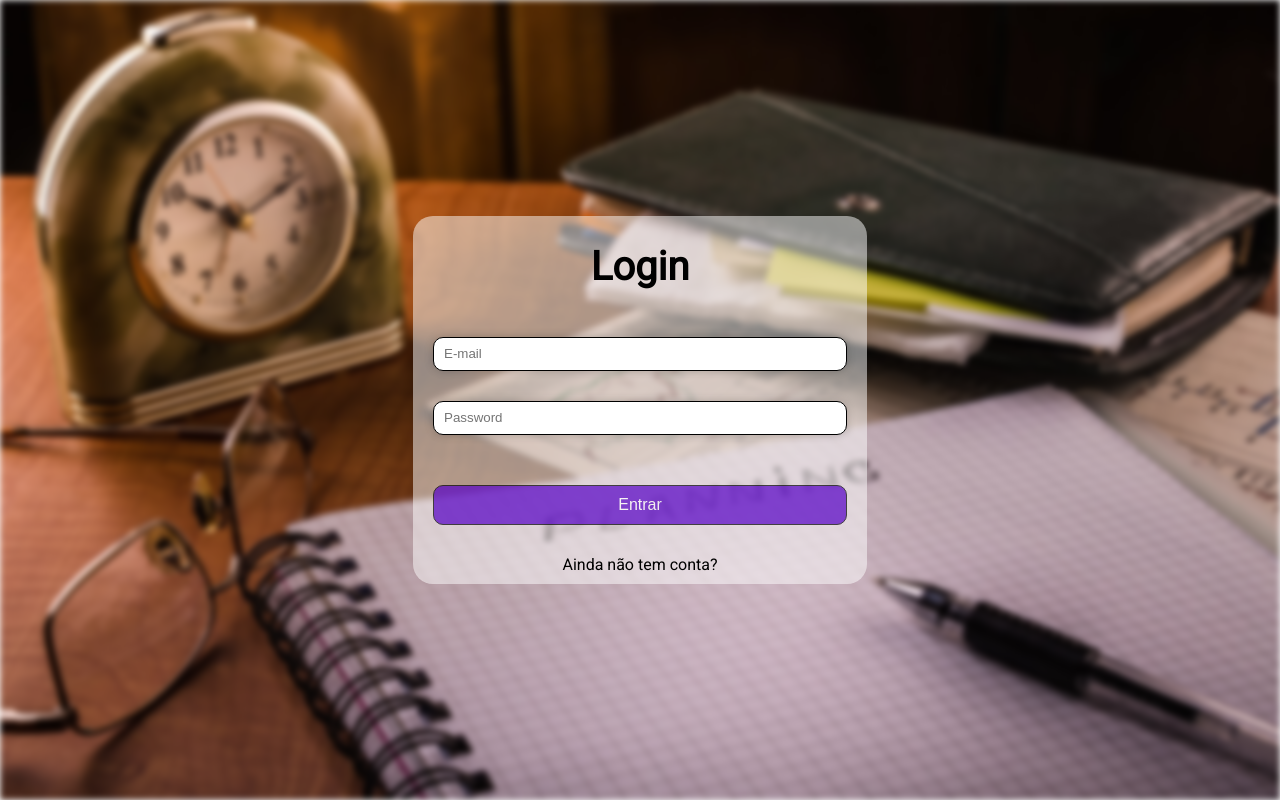
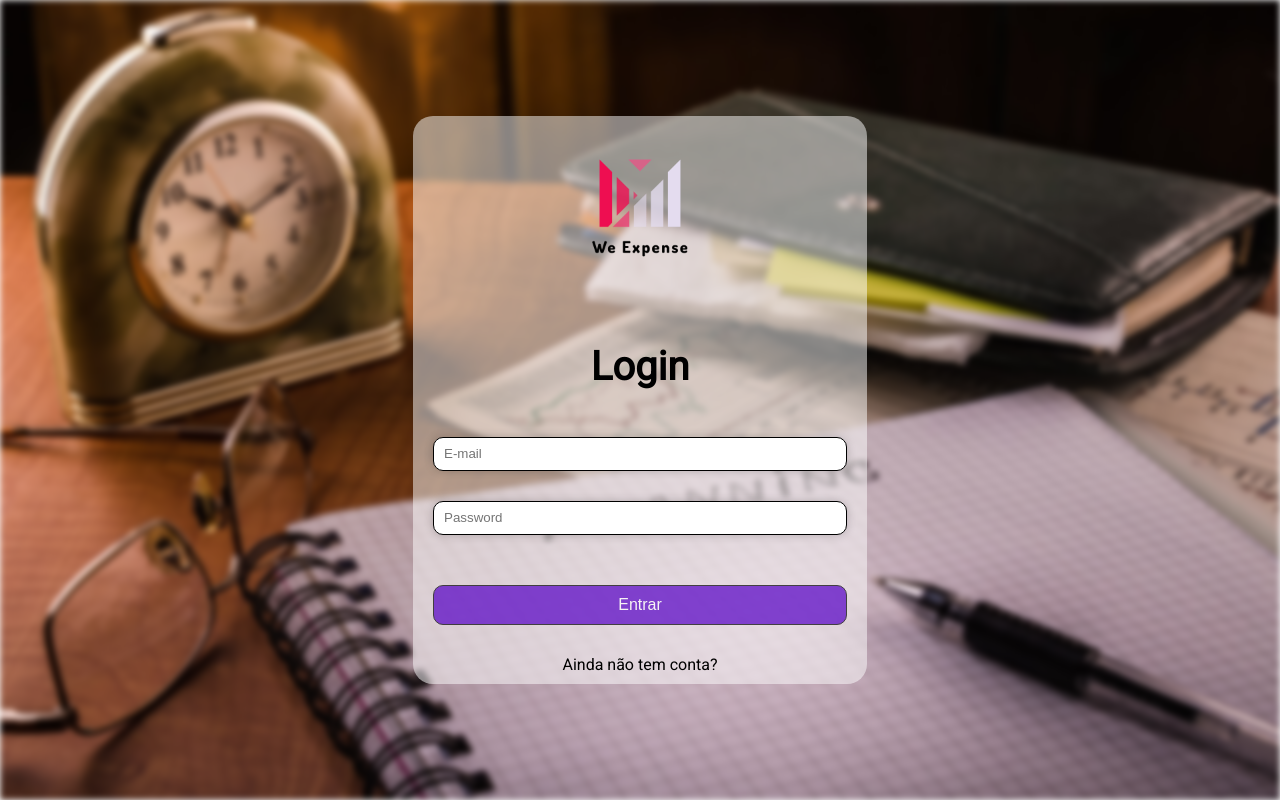
Before and after one commit to victorbeppler/financial-control-app, a React (Vite) app: page /login in a window 1280 px wide. Built offline with nearby package versions, Linux system fonts and the light colour scheme.

Commit message:
Refactor(refactor login page) - changed method window.location to useNavigate - renew toast method objetc - rename component login to Login - add logo in component

```diff
--- a/src/page/login/index.jsx
+++ b/src/page/login/index.jsx
@@ -8,13 +8,14 @@ import {
   Form,
   Input,
   Link,
+  Logo,
   Title,
   Wrapper,
 } from "./styles";
 import Toast from "../../components/Toast";
 import ApiBack from "../../services/base-back.js";
 
-function login() {
+function Login() {
   const navigate = useNavigate();
   const [email, setEmail] = useState("");
   const [password, setPassword] = useState("");
@@ -94,6 +95,7 @@ function login() {
     <Container img="./login.jpg">
       <BackgroundImage img="./login.jpg" />
       <Wrapper>
+        <Logo src="./logo/logo_transparent.png" alt="Logo" />
         <Title>Login</Title>
         <Form onSubmit={handleLogin}>
           <Input
@@ -121,4 +123,4 @@ function login() {
   );
 }
 
-export default login;
+export default Login;
--- a/src/page/login/styles.jsx
+++ b/src/page/login/styles.jsx
@@ -88,3 +88,8 @@ export const Link = styled.a`
     color: #5600c6;
   }
 `;
+
+export const Logo = styled.img`
+  width: 200px;
+  height: 200px;
+`;
```
